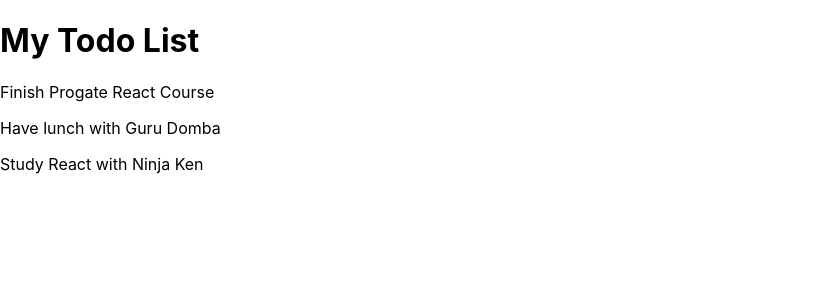
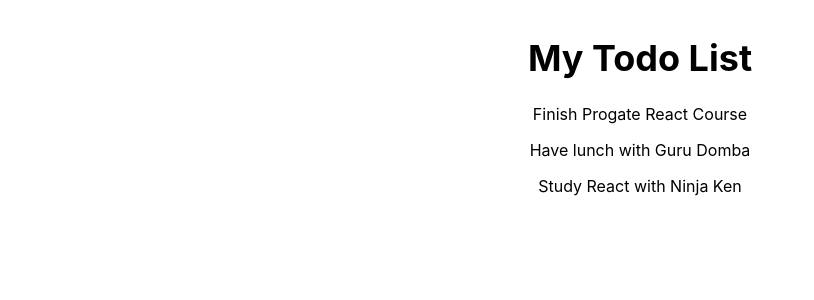
Before and after one commit to nurulaamalia/progate-react-todo-app-test, a React (Create React App) app in the folder todo-app/: page / in a window 1280 px wide. Shown: the top 300 px of the page, without its empty margins (0-814 px from the left). Built offline with nearby package versions, Linux system fonts and the light colour scheme.

Commit message:
update css app.js

```diff
--- a/todo-app/src/App.js
+++ b/todo-app/src/App.js
@@ -9,8 +9,8 @@ function App() {
   ]);
 
   return (
-    <div>
-      <h1>My Todo List</h1>
+    <div style={{ textAlign: "center", padding: "12px" }}>
+      <h1 style={{ fontSize: "36px" }}>My Todo List</h1>
       <Todos todos={todos} />
     </div>
   );
```
Also changed, not shown: 2 other files (tests, documents, lock files or other folders).
